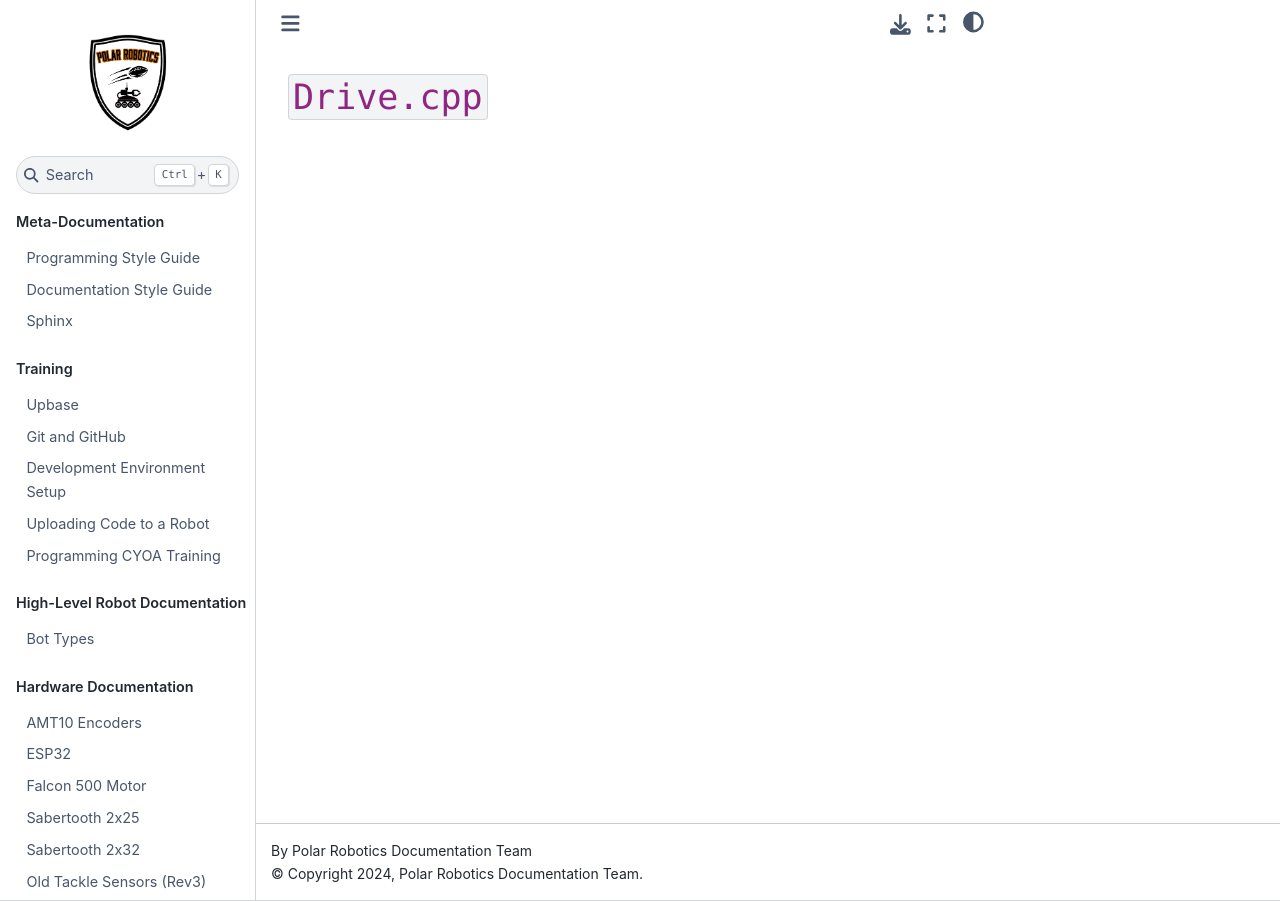
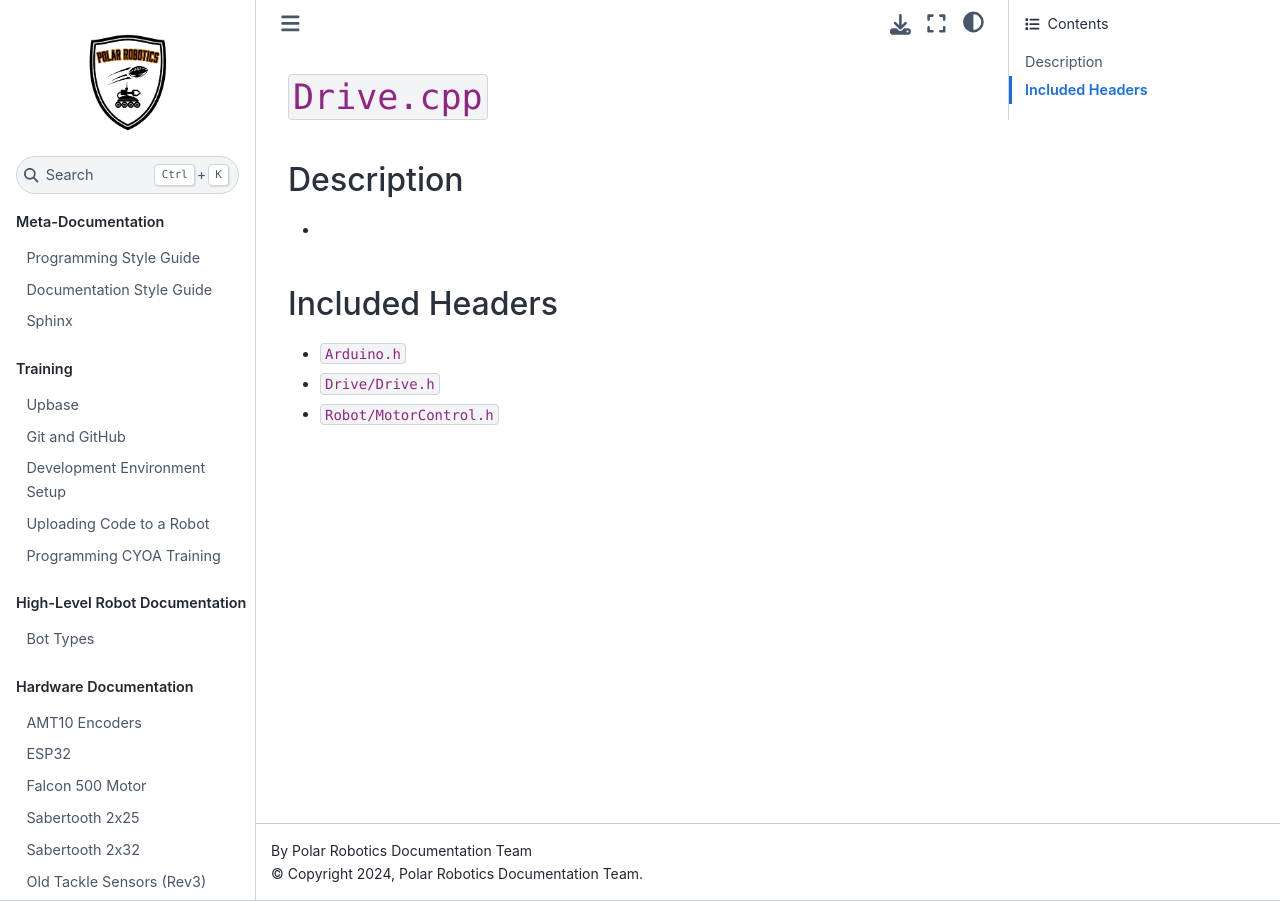
Before and after one commit to PolarRobotics/PR-Docs, a Sphinx documentation site: the page built from docs/source/codebase/drive/drive-cpp.md, in a window 1280 px wide. Built offline with Sphinx 7.4.7 and the Sphinx Book theme 1.1.4, drawn with Linux system fonts in a browser that asks for light colours.

```diff
--- a/docs/source/codebase/drive/drive-cpp.md
+++ b/docs/source/codebase/drive/drive-cpp.md
@@ -1 +1,7 @@
 # `Drive.cpp`
+## Description
+-
+## Included Headers
+- `Arduino.h`
+- `Drive/Drive.h`
+- `Robot/MotorControl.h`
```
Also changed, not shown: docs/source/codebase/drive/drive-quick-cpp.md (added, +1 -0 lines), docs/source/codebase/drive/drive-quick-h.md (added, +1 -0 lines).
